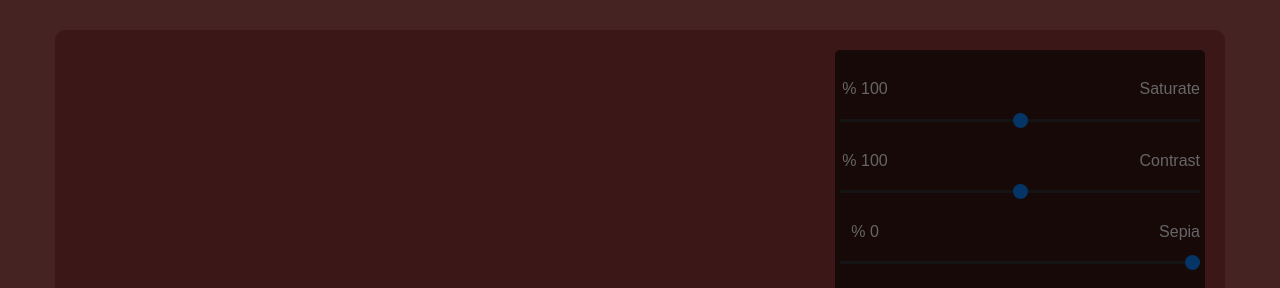
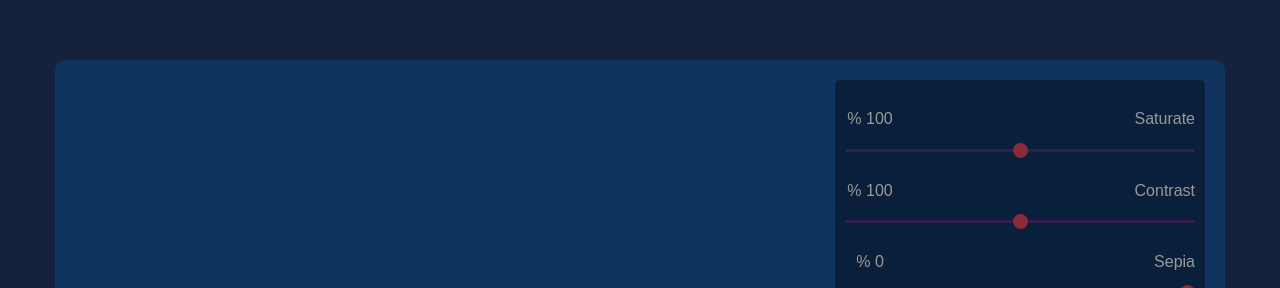
Before and after one commit to amrbahnas/photo-filter, a plain HTML site: page index.html in a window 1280 px wide. Shown: the top 288 px of the page. Drawn offline with Linux system fonts and the light colour scheme.

Commit message:
color add

```diff
--- a/css/main.css
+++ b/css/main.css
@@ -6,15 +6,9 @@
     margin: 0;
 }
 
-
-
-html {
-    scroll-behavior: smooth;
-}
-
 body {
     font-family: sans-serif;
-    background-color: rgba(59, 23, 23, 0.945);
+    background-color: #16213E;
 }
 
 ul {
@@ -55,7 +49,7 @@ a {
 .container {
     display: grid;
     grid-template-columns: 2fr 1fr;
-    background-color: rgb(59, 23, 23);
+    background-color: #0F3460;
     border-radius: 10px;
     -webkit-border-radius: 10px;
     -moz-border-radius: 10px;
@@ -63,7 +57,7 @@ a {
     -o-border-radius: 10px;
     min-height: 600px;
     gap: 20px;
-    margin-top: 30px;
+    margin-top: 60px;
 }
 
 @media (max-width:992px) {
@@ -84,7 +78,7 @@ a {
 .right {
     position: relative;
     direction: rtl;
-    padding: 5px;
+    padding: 10px;
 }
 
 .right .overLayer {
@@ -96,12 +90,14 @@ a {
     left: 0;
     width: 100%;
     height: 100%;
-    background-color: rgba(0, 0, 0, 0.6);
+    background-color: rgba(0, 0, 0, 0.4);
     border-radius: 5px;
     -webkit-border-radius: 5px;
     -moz-border-radius: 5px;
     -ms-border-radius: 5px;
     -o-border-radius: 5px;
+    cursor: not-allowed;
+
 }
 
 p {
@@ -111,6 +107,7 @@ p {
     font-weight: 600;
     border: 2px solid white;
     padding: 10px;
+    cursor: default;
 }
 
 ul {
@@ -131,13 +128,13 @@ ul li input {
     width: 100%;
     height: 3px;
     -webkit-appearance: none;
-    background: #333;
+    background: #533483;
     outline: none;
 }
 
 ul li input::-webkit-slider-thumb {
     -webkit-appearance: none;
-    background: #0a85ff;
+    background: #E94560;
     width: 15px;
     height: 15px;
     border-radius: 50%;
@@ -175,7 +172,7 @@ ul li div label {
 
 .control span {
     color: white;
-    background-color: green;
+    background-color: #533483;
     padding: 10px 15px;
     border-radius: 5px;
     -webkit-border-radius: 5px;
@@ -187,7 +184,7 @@ ul li div label {
 
 .control a {
     color: white;
-    background-color: green;
+    background-color: #533483;
     padding: 10px 15px;
     border-radius: 5px;
 
```
